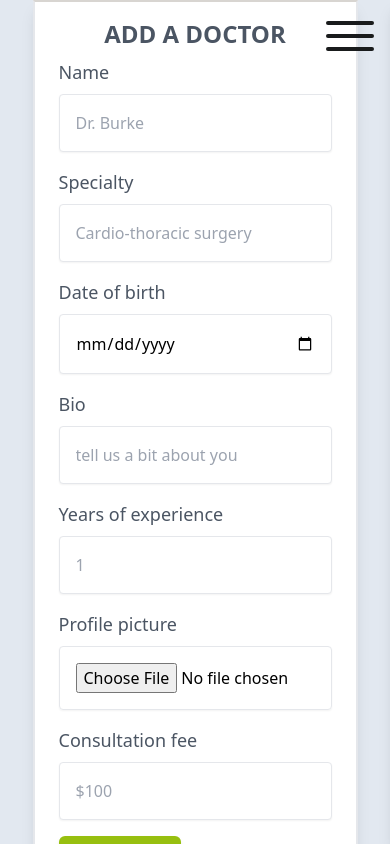
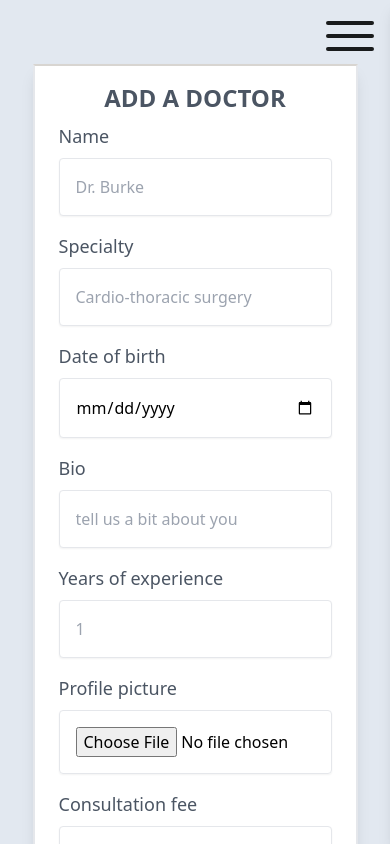
Before and after one commit to codepantha/medbook, a React (Create React App) app: page /add-doctor in a window 390 px wide. Shown: the top 844 px of the page. Built offline with nearby package versions, Linux system fonts and the light colour scheme; sample sign-in values are in the browser's storage.

Commit message:
Feat: Add a doctor responsive design

```diff
--- a/src/pages/AddDoctor/AddDoctor.jsx
+++ b/src/pages/AddDoctor/AddDoctor.jsx
@@ -91,8 +91,8 @@ const AddDoctor = () => {
   };
 
   return (
-    <section className="w-full flex justify-center items-center min-h-screen md:h-full bg-slate-200 dark:bg-slate-700">
-      <div className="w-5/6 md:w-2/5 h-full md:h-3/4 md:overflow-scroll py-4 px-6 bg-white border-2 border-t-darkContrast shadow-lg">
+    <section className="w-full flex justify-center items-center min-h-screen md:h-full bg-slate-200 dark:bg-slate-700 py-16 md:py-0">
+      <div className="w-5/6 md:w-2/5 h-full md:h-3/4 md:overflow-y-scroll py-4 px-6 bg-white border-2 border-t-darkContrast shadow-lg">
         <form
           onSubmit={handleSubmit}
           method="post"
```
